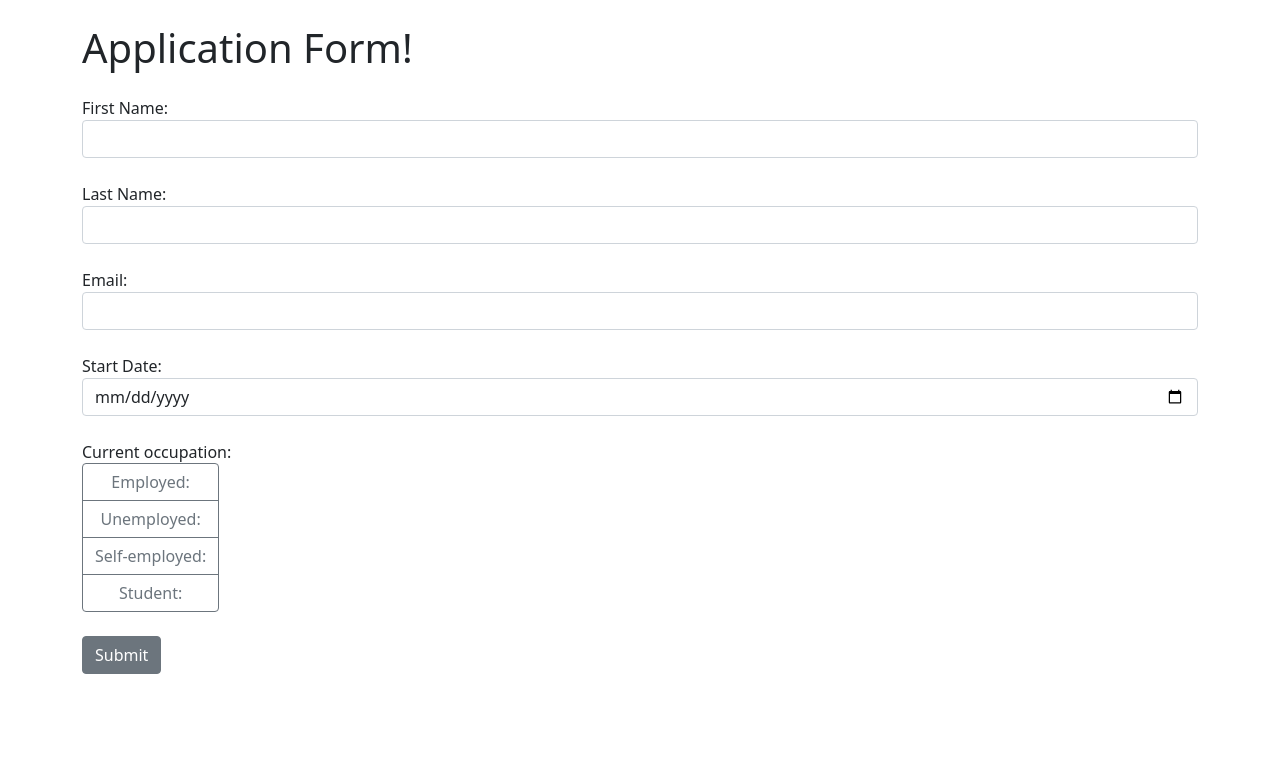
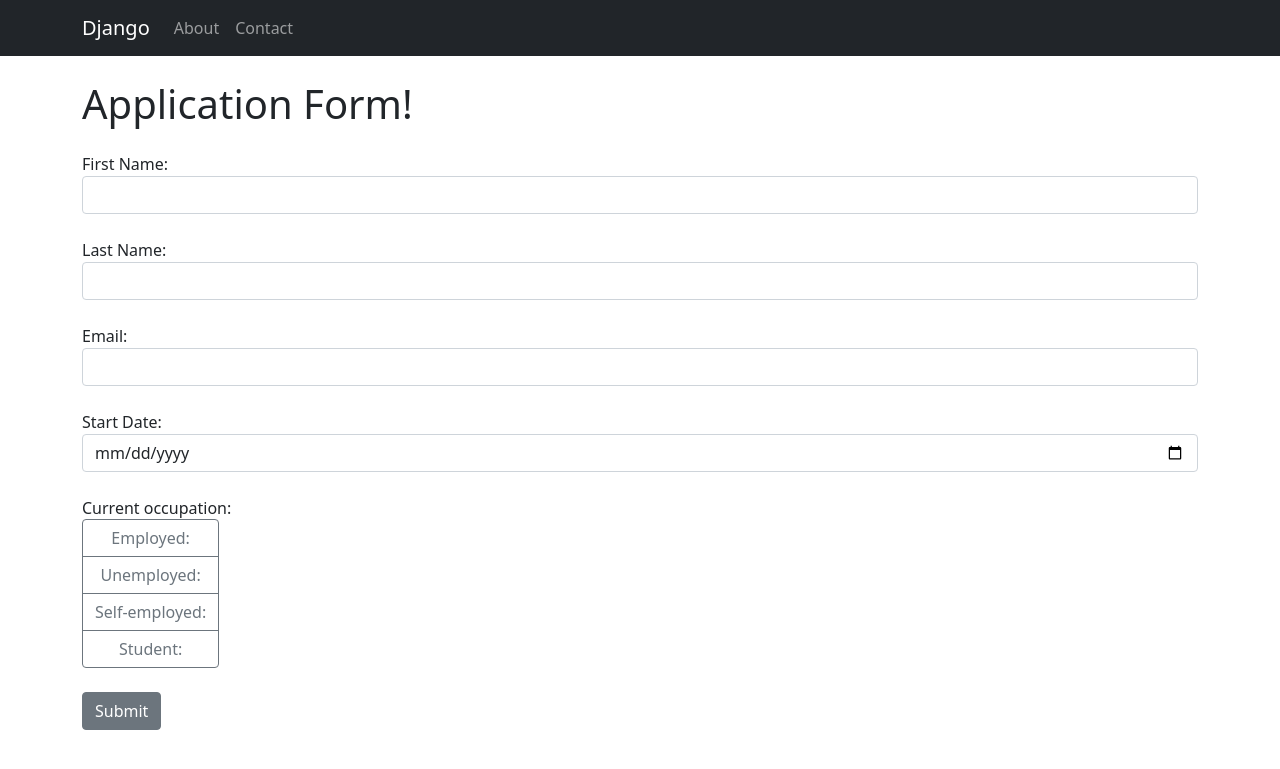
Before and after one commit to RomanceLIVE/ApplicationForm_Django, a Django app: page / in a window 1280 px wide. Shown: the top 769 px of the page. Run offline with Django 4.2, Linux system fonts and the light colour scheme.

Commit message:
Added index with About & Contact pages

```diff
--- /dev/null
+++ b/application/templates/about.html
@@ -0,0 +1,6 @@
+{% extends 'base.html' %}
+{% block content %}
+
+<h1 class="mt-4 mb-4">About Me</h1>
+
+{% endblock %}
--- /dev/null
+++ b/application/templates/base.html
@@ -0,0 +1,34 @@
+<!doctype html>
+<html>
+    <head>
+        <meta charset="utf-8">
+        <meta name="viewport" content="width=device-width, initial-scale=1, shrink-to-fit=no">
+        <link rel="stylesheet" href="https://cdn.jsdelivr.net/npm/bootstrap@5.1.3/dist/css/bootstrap.min.css">
+    </head>
+    <body>
+        <nav class="navbar navbar-expand-lg navbar-dark bg-dark">
+          <div class="container">
+            <a class="navbar-brand" href="{% url 'index' %}">Django</a>
+            <button class="navbar-toggler" type="button" data-bs-toggle="collapse" data-bs-target="#navbarNav" aria-controls="navbarNav" aria-expanded="false" aria-label="Toggle navigation">
+              <span class="navbar-toggler-icon"></span>
+            </button>
+            <div class="collapse navbar-collapse" id="navbarNav">
+              <ul class="navbar-nav">
+                <li class="nav-item {% if request.path == '/about/' %}active{% endif %}">
+                  <a class="nav-link" href="{% url 'about' %}">About</a>
+                </li>
+                <li class="nav-item">
+                  <a class="nav-link" href="{% url 'contact' %}">Contact</a>
+                </li>
+              </ul>
+            </div>
+          </div>
+        </nav>
+        <div class="container">
+            {% block content %}
+            {% endblock %}
+        </div>
+        <script src="https://code.jquery.com/jquery-3.6.0.min.js"></script>
+        <script src="https://cdn.jsdelivr.net/npm/bootstrap@5.1.3/dist/js/bootstrap.min.js"></script>
+    </body>
+</html>
--- /dev/null
+++ b/application/templates/contact.html
@@ -0,0 +1,6 @@
+{% extends 'base.html' %}
+{% block content %}
+
+<h1 class="mt-4 mb-4">Contact</h1>
+
+{% endblock %}
--- a/application/templates/index.html
+++ b/application/templates/index.html
@@ -1,12 +1,7 @@
-<!doctype html>
-<html>
-    <head>
-        <meta charset="utf-8">
-        <meta name="viewport" content="width=device-width, initial-scale=1, shrink-to-fit=no">
-        <link rel="stylesheet" href="https://cdn.jsdelivr.net/npm/bootstrap@5.1.3/dist/css/bootstrap.min.css">
-    </head>
-    <body>
-        <div class="container">
+{% extends 'base.html' %}
+{% block content %}
+
+
 <h1 class="mt-4 mb-4">Application Form!</h1>
 <form method="post">
     {% csrf_token %}
@@ -54,8 +49,4 @@
     {% endif %}
 
 </form>
-        </div>
-        <script src="https://code.jquery.com/jquery-3.6.0.min.js"></script>
-        <script src="https://cdn.jsdelivr.net/npm/bootstrap@5.1.3/dist/js/bootstrap.min.js"></script>
-    </body>
-</html>
+{% endblock %}
--- a/application/urls.py
+++ b/application/urls.py
@@ -2,5 +2,8 @@ from django.urls import path
 from . import views
 
 urlpatterns = [
-    path('', views.index, name='index')
+    path('', views.index, name='index'),
+    path('about/', views.about, name='about'),
+    path('contact/', views.contact, name='contact')
+
 ]
--- a/application/views.py
+++ b/application/views.py
@@ -25,3 +25,11 @@ def index(request):
             messages.success(request, "Application submitted successfully!")
 
     return render(request, 'index.html')
+
+
+def about(request):
+    return render(request, 'about.html')
+
+
+def contact(request):
+    return render(request, 'contact.html')
```
Lines whose indentation alone changed are shown as unchanged.
